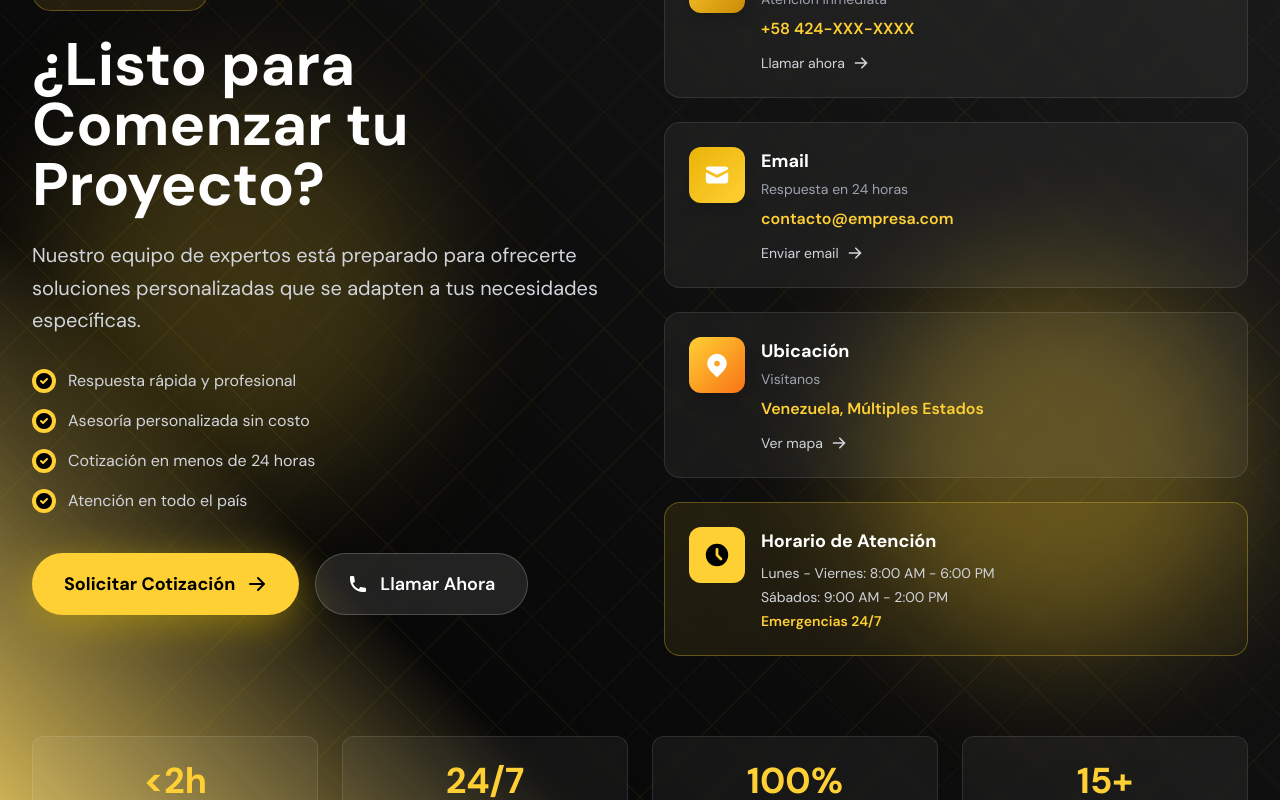
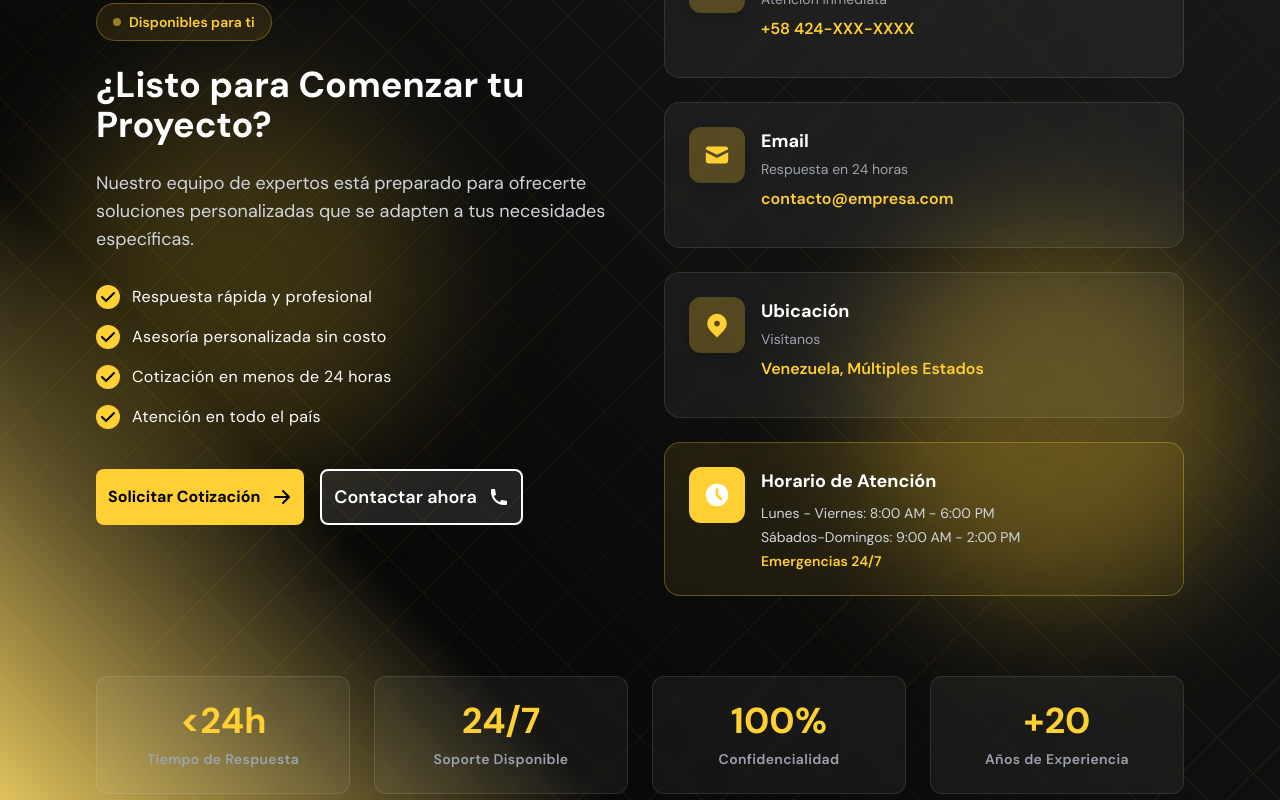
Before and after one commit to luis-alvarezf10/serlimca-page, a React (Vite) app: page / in a window 1280 px wide. Shown: the part 4460-5260 px from the top of the page. Built offline with nearby package versions, Linux system fonts and the light colour scheme.

Commit message:
contact section: modificado estilos

```diff
--- a/src/components/buttons.jsx/OutlinedButton.jsx
+++ b/src/components/buttons.jsx/OutlinedButton.jsx
@@ -2,7 +2,7 @@ export default function OutlinedButton({ children, onClick, className = '' }) {
   return (
     <button
       onClick={onClick}
-      className={`relative p-3 md:p-2 xl:p-3 2xl:p-5 border-2 border-white text-white font-semibold rounded-lg bg-white/10
+      className={`relative p-3 md:p-2 xl:p-3 2xl:p-5 border-2 border-white text-white font-semibold rounded-lg bg-white/10 flex gap-3
         overflow-hidden transition-all duration-300 ease-in-out
         hover:bg-white hover:text-black hover:shadow-[0_0_20px_5px_rgba(255,255,255,0.4)]
         active:shadow-none
--- a/src/pages/home/components/ContactCTASection.jsx
+++ b/src/pages/home/components/ContactCTASection.jsx
@@ -1,6 +1,9 @@
 import { useEffect, useRef, useState } from 'react'
 import { Link } from 'react-router-dom'
-import { HiPhone, HiMail, HiArrowRight, HiLocationMarker, HiClock, HiCheckCircle } from 'react-icons/hi'
+import { HiPhone, HiMail, HiArrowRight, HiLocationMarker, HiClock, HiCheck } from 'react-icons/hi'
+import OutlinedButton from '../../../components/buttons.jsx/OutlinedButton';
+import GeneralButton from '../../../components/buttons.jsx/GeneralButton';
+import { useNavigate } from 'react-router-dom'
 
 const ContactCTASection = () => {
   const [isVisible, setIsVisible] = useState(false)
@@ -61,6 +64,8 @@ const ContactCTASection = () => {
     'Atención en todo el país'
   ]
 
+  const navigate = useNavigate()
+
   return (
     <section
       id="contacto"
@@ -87,7 +92,7 @@ const ContactCTASection = () => {
         style={{ animationDelay: '2s' }}
       />
 
-      <div className="container mx-auto px-8 relative max-w-7xl">
+      <div className="container mx-auto px-6 md:px-16 lg:px-24 xl:px-3relative max-w-7xl">
         <div className="grid lg:grid-cols-2 gap-12 items-center">
           {/* Left Side - Content */}
           <div className={`transform transition-all duration-1000 ${
@@ -100,12 +105,12 @@ const ContactCTASection = () => {
             </div>
 
             {/* Title */}
-            <h2 className="text-4xl md:text-5xl lg:text-6xl font-bold text-white mb-6 leading-tight">
+            <h2 className="text-2xl xl:text-4xl 2xl:text-5xl font-bold text-white mb-6 leading-tight">
               ¿Listo para Comenzar tu Proyecto?
             </h2>
 
             {/* Description */}
-            <p className="text-xl text-gray-300 mb-8 leading-relaxed">
+            <p className="xl:text-lg 2xl:text-xl text-gray-300 mb-8 leading-relaxed">
               Nuestro equipo de expertos está preparado para ofrecerte soluciones
               personalizadas que se adapten a tus necesidades específicas.
             </p>
@@ -121,31 +126,34 @@ const ContactCTASection = () => {
                   style={{ transitionDelay: `${index * 100 + 300}ms` }}
                 >
                   <div className="flex-shrink-0 w-6 h-6 bg-primary rounded-full flex items-center justify-center">
-                    <HiCheckCircle className="w-5 h-5 text-black" />
+                    <HiCheck className="w-5 h-5 text-black" />
                   </div>
-                  <span className="text-gray-300">{benefit}</span>
+                  <span className="text-white tracking-wide">{benefit}</span>
                 </div>
               ))}
             </div>
 
             {/* CTA Buttons */}
-            <div className="flex flex-wrap gap-4">
-              <Link
-                to="/contacto"
-                className="inline-flex items-center gap-3 px-8 py-4 bg-primary text-black text-lg font-bold rounded-full hover:shadow-2xl hover:scale-105 transition-all duration-300 group"
-                style={{ boxShadow: '0 10px 40px rgba(255, 215, 0, 0.4)' }}
+            <div className="flex flex-col sm:flex-row gap-4 animate-fade-up" style={{ animationDelay: '0.3s' }}>
+              <GeneralButton
+                onClick={
+                  () => navigate('/contacto')
+                }
+                className='hover:shadow-2xl hover:scale-105 transition-all duration-300 group'
               >
                 Solicitar Cotización
                 <HiArrowRight className="w-5 h-5 group-hover:translate-x-2 transition-transform duration-300" />
-              </Link>
+              </GeneralButton>
 
-              <a
-                href="tel:+584241234567"
-                className="inline-flex items-center gap-3 px-8 py-4 bg-white/10 backdrop-blur-sm border border-white/20 text-white text-lg font-semibold rounded-full hover:bg-white/20 hover:border-primary/50 transition-all duration-300"
+              <OutlinedButton
+                onClick={
+                  window.open('https://wa.me/584241234567', '_blank')
+                }
+                className='inline-flex items-center justify-center gap-3 text-lg hover:shadow-2xl hover:scale-105 transition-all duration-300'
               >
-                <HiPhone className="w-5 h-5" />
-                Llamar Ahora
-              </a>
+                Contactar ahora
+               <HiPhone className="w-5 h-5 group-hover:translate-x-2 transition-transform duration-300" />
+              </OutlinedButton>
             </div>
           </div>
 
@@ -165,8 +173,9 @@ const ContactCTASection = () => {
                 >
                   <div className="flex items-start gap-4">
                     {/* Icon */}
-                    <div className={`flex-shrink-0 w-14 h-14 bg-gradient-to-br ${method.color} rounded-xl flex items-center justify-center group-hover:scale-110 group-hover:rotate-6 transition-all duration-500 shadow-lg`}>
-                      <method.icon className="w-7 h-7 text-white" />
+                    <div className={`flex-shrink-0 w-14 h-14 bg-primary/25 group-hover:bg-primary text-primary group-hover:text-white rounded-xl flex items-center justify-center group-hover:scale-110 group-hover:rotate-6 transition-all duration-500 shadow-lg`}>
+                      <method.icon className="w-7 h-7" />
+                      <div className="absolute inset-0 rounded-2xl border-2 border-primary opacity-0 group-hover:opacity-100 group-hover:animate-ping" />
                     </div>
 
                     {/* Content */}
@@ -180,11 +189,8 @@ const ContactCTASection = () => {
                       <p className="text-primary font-semibold mb-3">
                         {method.info}
                       </p>
-                      <span className="text-sm text-gray-300 group-hover:text-white transition-colors duration-300 flex items-center gap-2">
-                        {method.action}
-                        <HiArrowRight className="w-4 h-4 group-hover:translate-x-1 transition-transform duration-300" />
-                      </span>
                     </div>
+                    <div className="absolute bottom-0 left-1/2 -translate-x-1/2 w-0 h-1 bg-primary group-hover:w-1/2 transition-all duration-500 rounded-full" />
                   </div>
                 </div>
               ))}
@@ -197,7 +203,7 @@ const ContactCTASection = () => {
               >
                 <div className="flex items-start gap-4">
                   <div className="flex-shrink-0 w-14 h-14 bg-primary rounded-xl flex items-center justify-center">
-                    <HiClock className="w-7 h-7 text-black" />
+                    <HiClock className="w-7 h-7 text-white" />
                   </div>
                   <div>
                     <h3 className="text-white text-lg font-bold mb-2">
@@ -205,7 +211,7 @@ const ContactCTASection = () => {
                     </h3>
                     <div className="space-y-1 text-gray-300">
                       <p className="text-sm">Lunes - Viernes: 8:00 AM - 6:00 PM</p>
-                      <p className="text-sm">Sábados: 9:00 AM - 2:00 PM</p>
+                      <p className="text-sm">Sábados-Domingos: 9:00 AM - 2:00 PM</p>
                       <p className="text-sm font-semibold text-primary">Emergencias 24/7</p>
                     </div>
                   </div>
@@ -220,14 +226,14 @@ const ContactCTASection = () => {
           isVisible ? 'translate-y-0 opacity-100' : 'translate-y-10 opacity-0'
         }`}>
           {[
-            { value: '<2h', label: 'Tiempo de Respuesta' },
+            { value: '<24h', label: 'Tiempo de Respuesta' },
             { value: '24/7', label: 'Soporte Disponible' },
             { value: '100%', label: 'Confidencialidad' },
-            { value: '15+', label: 'Años de Experiencia' }
+            { value: '+20', label: 'Años de Experiencia' }
           ].map((stat, index) => (
-            <div key={index} className="text-center p-6 bg-white/5 backdrop-blur-sm border border-white/10 rounded-xl hover:bg-white/10 hover:border-primary/30 transition-all duration-300">
+            <div key={index} className="text-center p-6 bg-white/5 backdrop-blur-sm border border-white/10 rounded-xl hover:bg-white/10 hover:border-primary/30 transition-all duration-300 cursor-default">
               <div className="text-3xl md:text-4xl font-bold text-primary mb-2">{stat.value}</div>
-              <div className="text-sm text-gray-400">{stat.label}</div>
+              <div className="text-sm font-semibold text-gray-400 tracking-wide">{stat.label}</div>
             </div>
           ))}
         </div>
--- a/src/pages/home/components/ServicesSection.jsx
+++ b/src/pages/home/components/ServicesSection.jsx
@@ -246,7 +246,7 @@ const ServicesSection = () => {
                           {service.description}
                         </p>
                       </div>
-                       <div className="absolute bottom-0 left-1/2 -translate-x-1/2 w-0 h-1 bg-primary group-hover:w-1/2 transition-all duration-500 rounded-full" />
+                      <div className="absolute bottom-0 left-1/2 -translate-x-1/2 w-0 h-1 bg-primary group-hover:w-1/2 transition-all duration-500 rounded-full" />
                     </div>
                   </div>
                 </div>
```
